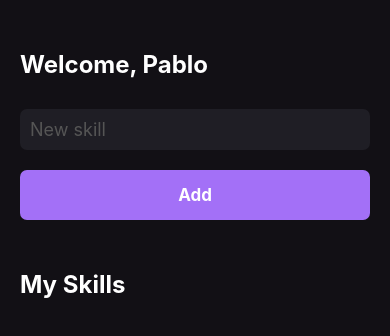
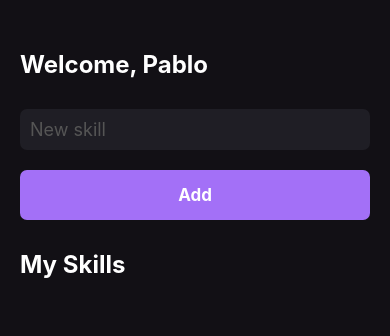
Before and after one commit to PabloXT14/My-Skills-React-Native, a React Native app: screen / in a window 390 px wide. Shown: the top 336 px of the page. Built offline with nearby package versions, Linux system fonts and the light colour scheme.

Commit message:
feat: study about componente and props React

```diff
--- /dev/null
+++ b/src/components/Button/index.js
@@ -0,0 +1,34 @@
+import React from 'react';
+import {
+    TouchableOpacity,
+    Text,
+    StyleSheet
+} from 'react-native';
+
+
+export function Button({onPress}) {
+    return (
+        <TouchableOpacity
+            style={styles.button}
+            activeOpacity={.7}
+            onPress={onPress}
+        >
+            <Text style={styles.buttonText}>Add</Text>
+        </TouchableOpacity>
+    );
+}
+
+const styles = StyleSheet.create({
+    button: {
+        backgroundColor: '#A370F7',
+        padding: 15,
+        borderRadius: 7,
+        alignItems: 'center',
+        marginTop: 20
+    },
+    buttonText: {
+        color: '#FFF',
+        fontSize: 17,
+        fontWeight: 'bold'
+    }
+})
--- /dev/null
+++ b/src/components/SkillCard/index.js
@@ -0,0 +1,32 @@
+import React from 'react';
+import {
+    TouchableOpacity,
+    Text,
+    StyleSheet
+} from 'react-native';
+
+
+export function SkillCard({skill}) {
+    return (
+        <TouchableOpacity style={styles.buttonSkill} >
+            <Text style={styles.textSkill}>
+                {skill}
+            </Text>
+        </TouchableOpacity>
+    );
+}
+
+const styles = StyleSheet.create({
+    buttonSkill: {
+        backgroundColor: '#1F1E25',
+        padding: 15,
+        borderRadius: 50,
+        alignItems: 'center',
+        marginVertical: 5
+    },
+    textSkill: {
+        color: '#FFF',
+        fontSize: 22,
+        fontWeight: 'bold'
+    }
+})
--- a/src/pages/Home.js
+++ b/src/pages/Home.js
@@ -1,4 +1,4 @@
-import React from "react";
+import React, { useState } from "react";
 import {
     View,
     Text,
@@ -8,6 +8,8 @@
     Platform,
     TouchableOpacity
 } from 'react-native';
+import { Button } from "../components/Button";
+import { SkillCard } from "../components/SkillCard";
 
 
 /*
@@ -17,6 +19,14 @@
 */
 
 export function Home() {
+    const [newSkill, setNewSkill] = useState('');
+    const [mySkills, setMySkills] = useState([])
+
+    // padrão funções com handle (lidar com ações do usuário)
+    function handleAddNewSkill() {
+        setMySkills(oldState => [...oldState, newSkill]);// outra maneira de passar no valor para array de state
+    }
+
     return (
         <View style={styles.container}>
             <Text style={styles.title}>Welcome, Pablo</Text>
@@ -25,18 +35,21 @@
                 style={styles.input}
                 placeholder="New skill"
                 placeholderTextColor="#555"
+                onChangeText={setNewSkill}
             />
 
-            <TouchableOpacity
-                style={styles.button}
-                activeOpacity={.7}
-            >
-                <Text style={styles.buttonText}>Add</Text>
-            </TouchableOpacity>
+            <Button onPress={handleAddNewSkill}/>
 
-            <Text style={[styles.title, {marginTop: 50}]}>
+            <Text style={[styles.title, {marginVertical: 30}]}>
                 My Skills
             </Text>
+
+
+            {mySkills.map((skill, index) => (
+                    <SkillCard key={index}  skill={skill}/>
+                ))
+            }
+
         </View>
     );
 }
@@ -60,17 +73,5 @@
         padding: Platform.OS == 'ios' ? 15 : 10,
         marginTop: 30,
         borderRadius: 7
-    },
-    button: {
-        backgroundColor: '#A370F7',
-        padding: 15,
-        borderRadius: 7,
-        alignItems: 'center',
-        marginTop: 20
-    },
-    buttonText: {
-        color: '#FFF',
-        fontSize: 17,
-        fontWeight: 'bold'
     }
 });
```
